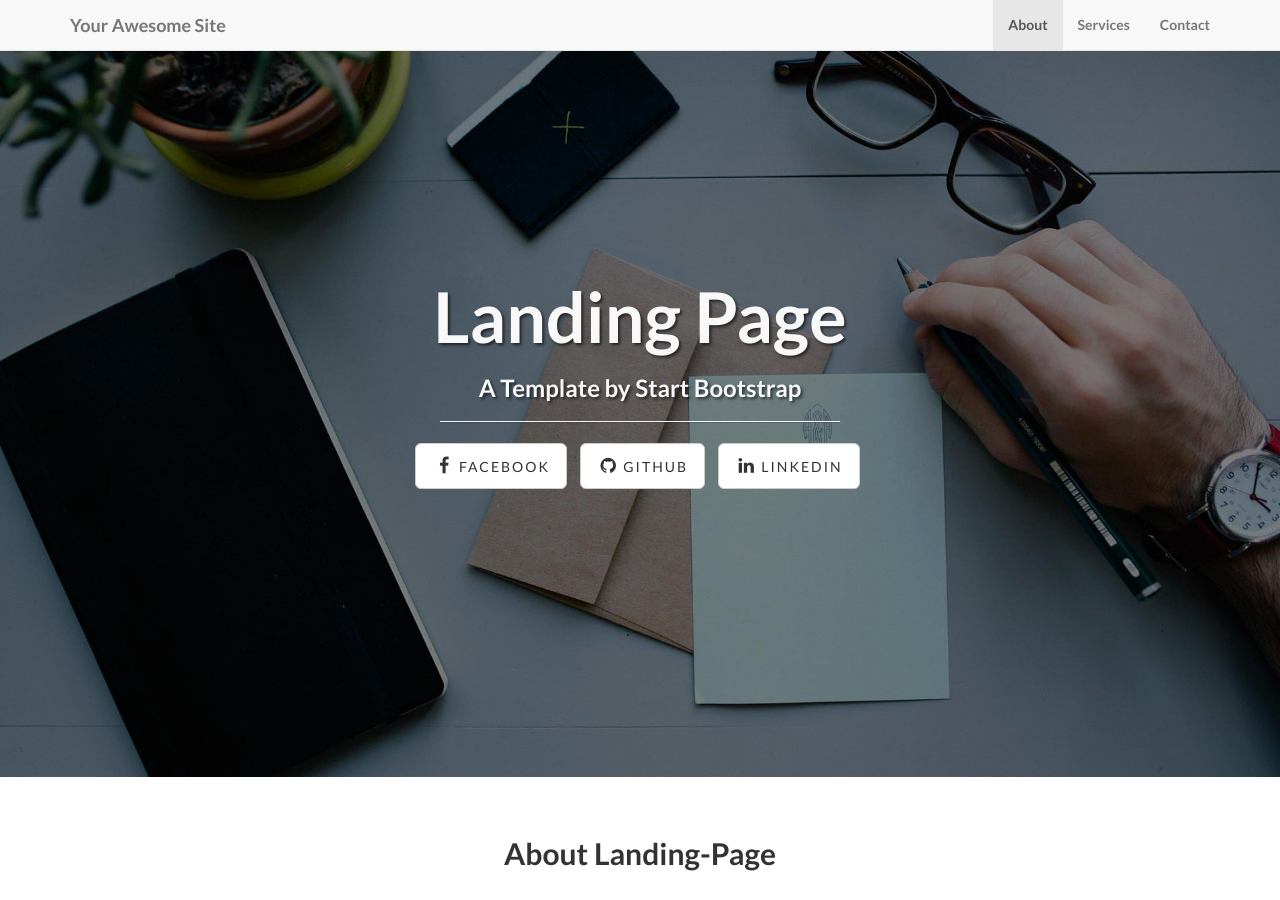
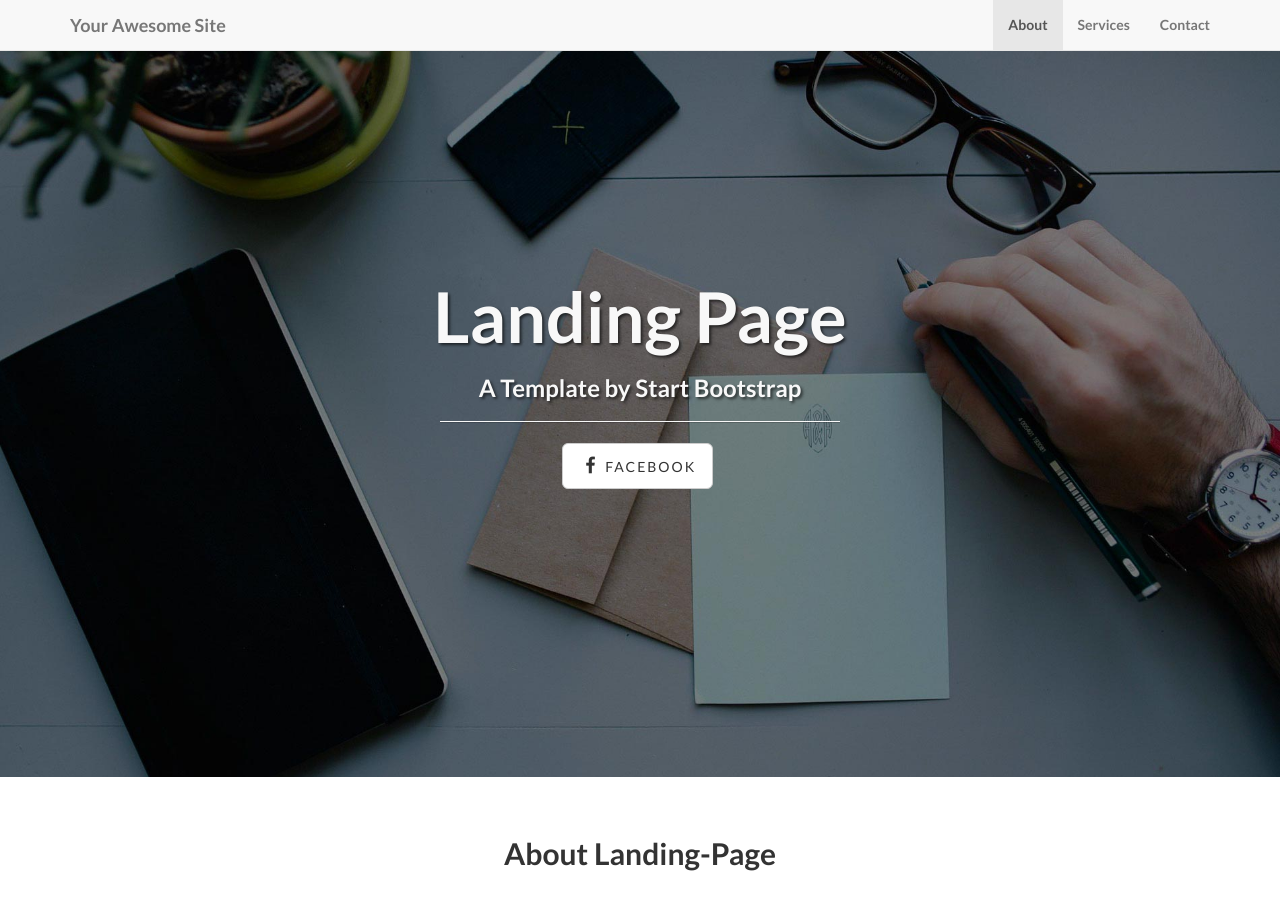
Before and after one commit to kaskkaur/TTU, a Jekyll site: the page built from index.html, in a window 1280 px wide and 900 px high. Built offline with Jekyll 4.4.1, drawn with Linux system fonts in a browser that asks for light colours; nearby versions of some CDN libraries; library files that are not in the unit come from our copies.

Commit message:
Removed social media

```diff
--- a/_config.yml
+++ b/_config.yml
@@ -28,7 +28,3 @@ permalink: pretty
 social:
   - title: facebook
     url: https://twitter.com/SBootstrap
-  - title: github
-    url: https://github.com/IronSummitMedia/startbootstrap
-  - title: linkedin
-    url:
```
